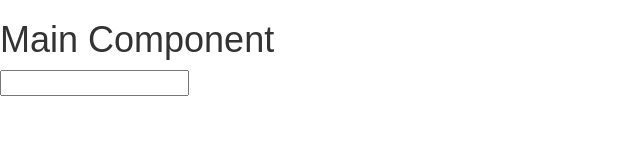
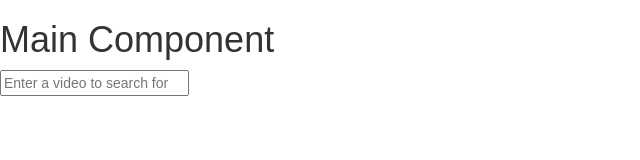
Before and after one commit to WingChhun/react-youtube-bootstrap, a React (Create React App) app: page / in a window 1280 px wide. Shown: the top 160 px of the page, without its empty margins (0-640 px from the left). Built offline with nearby package versions, Linux system fonts and the light colour scheme.

Commit message:
Finish SEarchbar component

```diff
--- a/src/components/SearchBar/Searchbar.jsx
+++ b/src/components/SearchBar/Searchbar.jsx
@@ -1,20 +1,67 @@
 import React, {Component} from 'react';
 import PropTypes from 'prop-types';
+
+import YTSearch from 'youtube-api-search';
 
 class Searchbar extends Component
 {
     constructor(props)
     {
         super(props);
+
+        this.state = {
+            inputValue: ""
+        }
+    }
+
+    handleChange = (event) => {
+
+        const inputValue = event
+            .target
+            .value
+            .trim();
+
+        this.setState({inputValue});
+    }
+
+    onKeyPress = event => {
+
+        const {API_KEY, getVideos} = this.props;
+        const {inputValue} = this.state;
+
+        if (event.key === "Enter") {
+
+            //*Call search API
+            console.log("User hit onKeypress enter!");
+
+            YTSearch({
+                key: API_KEY,
+                term: inputValue
+            }, (data) => {
+
+                getVideos(data);
+
+            })
+        }
     }
 
     render()
     {
+
+        const {inputValue} = this.state;
+
         return (
 
             <div>
 
-                <input type="text"/>
+                <input
+                    type="text"
+                    onChange=
+                    {event=>this.handleChange(event)}
+                    onKeyPress=
+                    {event => this.onKeyPress(event)}
+                    value={inputValue}
+                    placeHolder={"Enter a video to search for"}/>
 
             </div>
 
@@ -22,4 +69,9 @@ class Searchbar extends Component
     }
 }
 
+Searchbar.propTypes = {
+
+    API_KEY: PropTypes.string.isRequired,
+    getVideos: PropTypes.func.isRequired
+}
 export default Searchbar;
```
Also changed, not shown: 1 other file (tests, documents, lock files or other folders).
